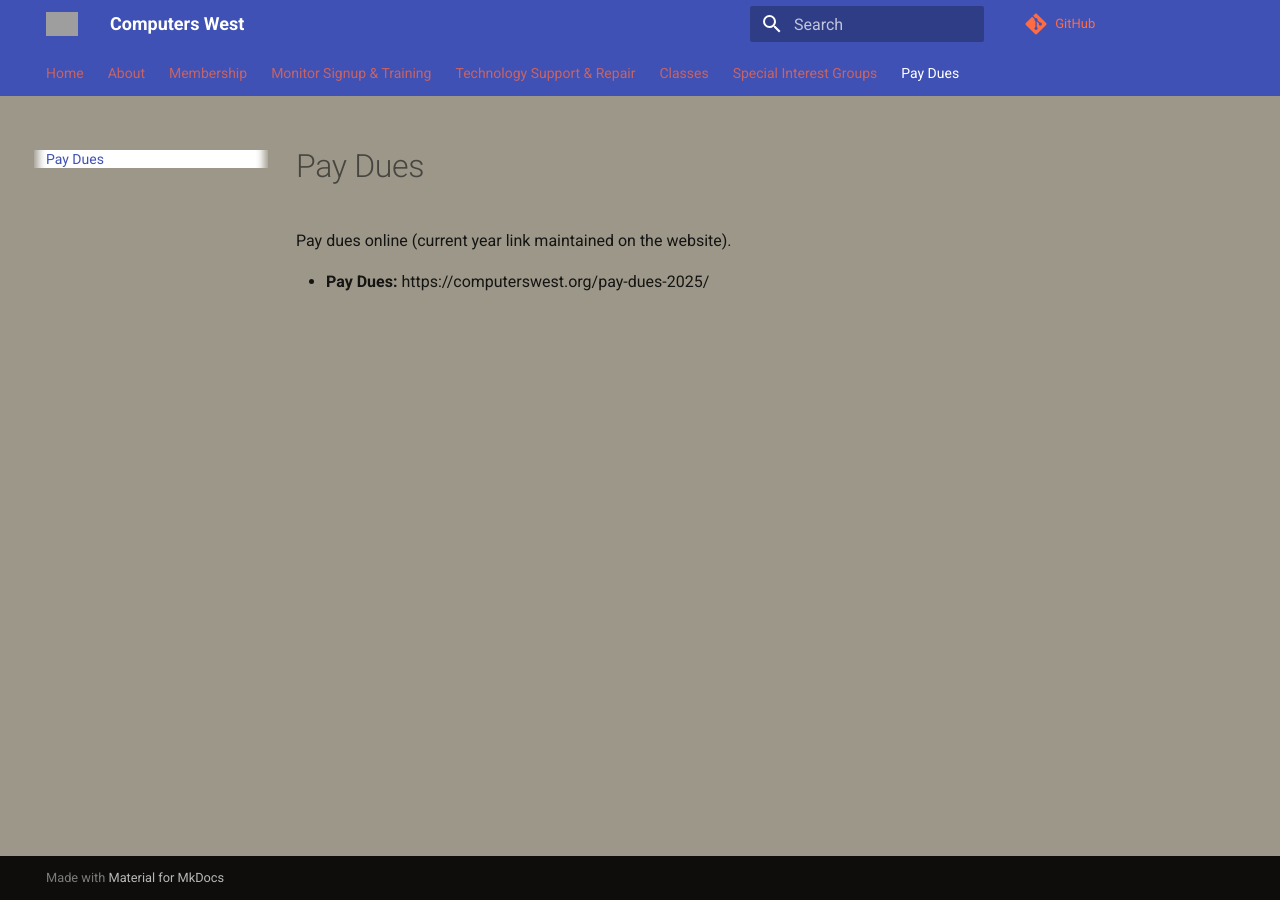
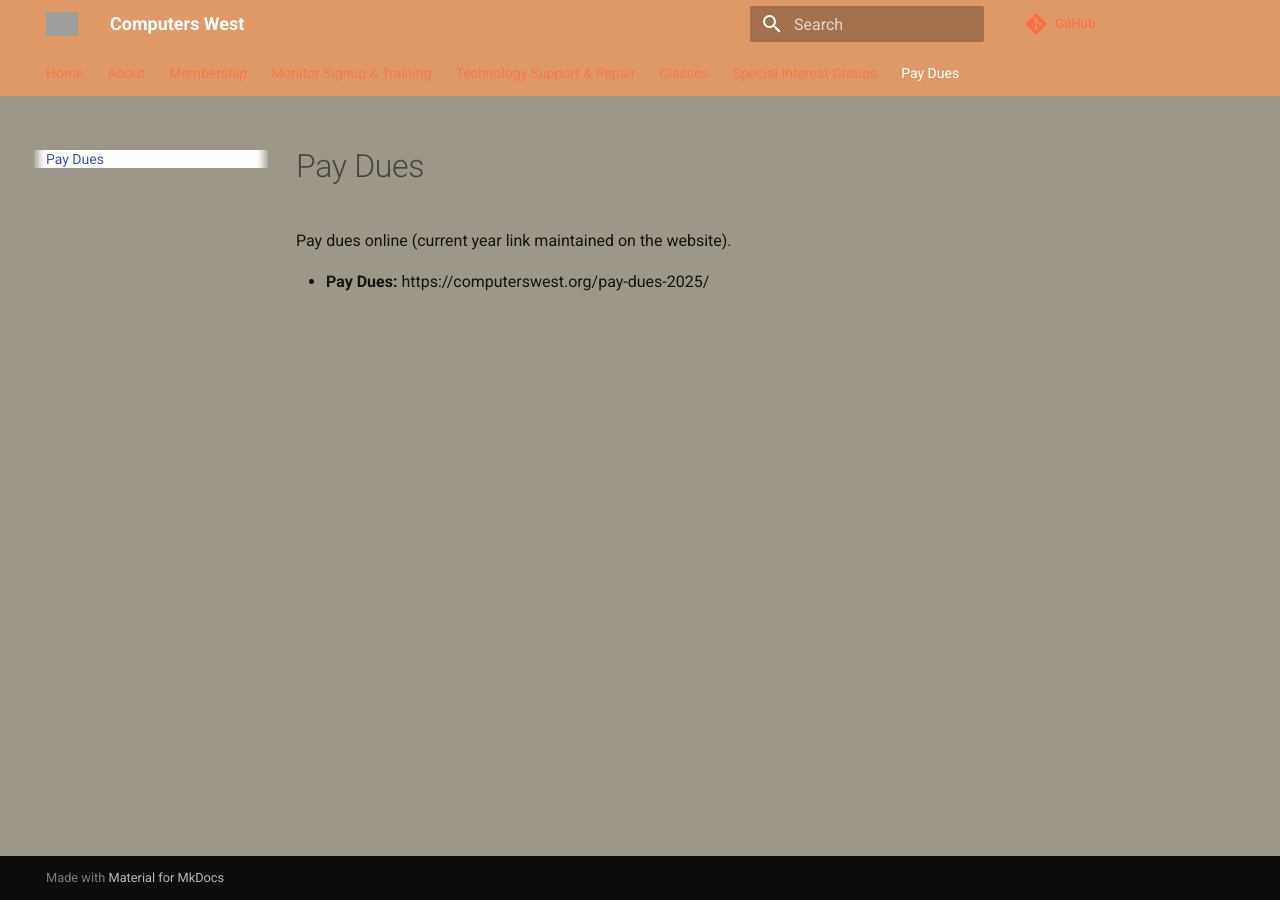
Before and after one commit to dwighthubbard/computerswest, an MkDocs documentation site: the page built from docs/pay-dues.md, in a window 1280 px wide. Built offline with MkDocs 1.6.1 and Material for MkDocs 9.7.7, drawn with Linux system fonts in a browser that asks for light colours; comment, search, counter and statistics services are not loaded; grey boxes are pictures that could not be loaded.

Commit message:
Set header background to brand color

```diff
--- a/docs/stylesheets/theme.css
+++ b/docs/stylesheets/theme.css
@@ -11,6 +11,12 @@
 .navbar.navbar-inverse {
   background: linear-gradient(90deg, var(--cw-primary), var(--cw-secondary));
   border-color: var(--cw-secondary);
+}
+
+/* Material header uses a solid brand color */
+.md-header,
+.md-tabs {
+  background-color: #df9967;
 }
 
 .navbar .navbar-brand,
```
